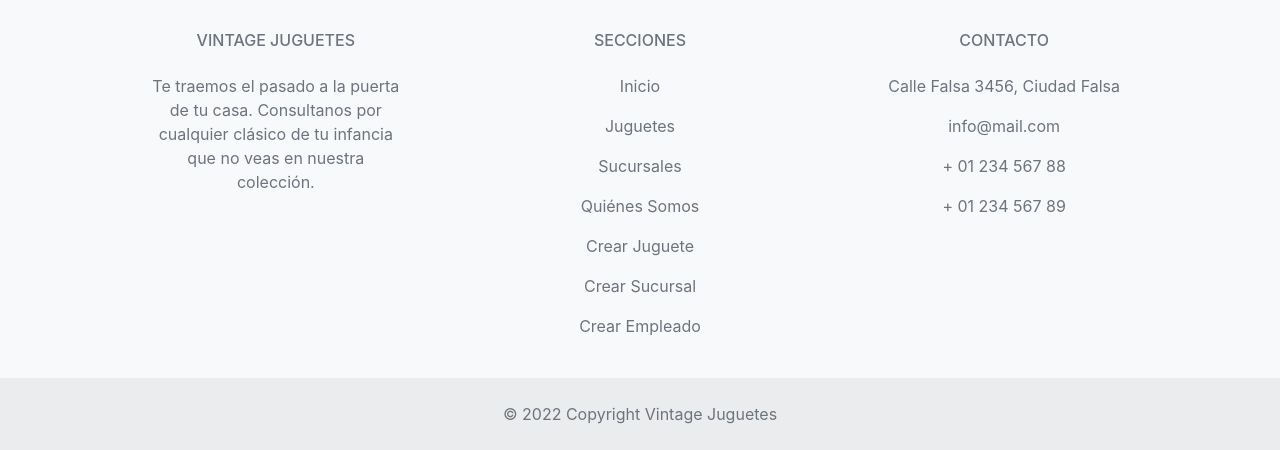
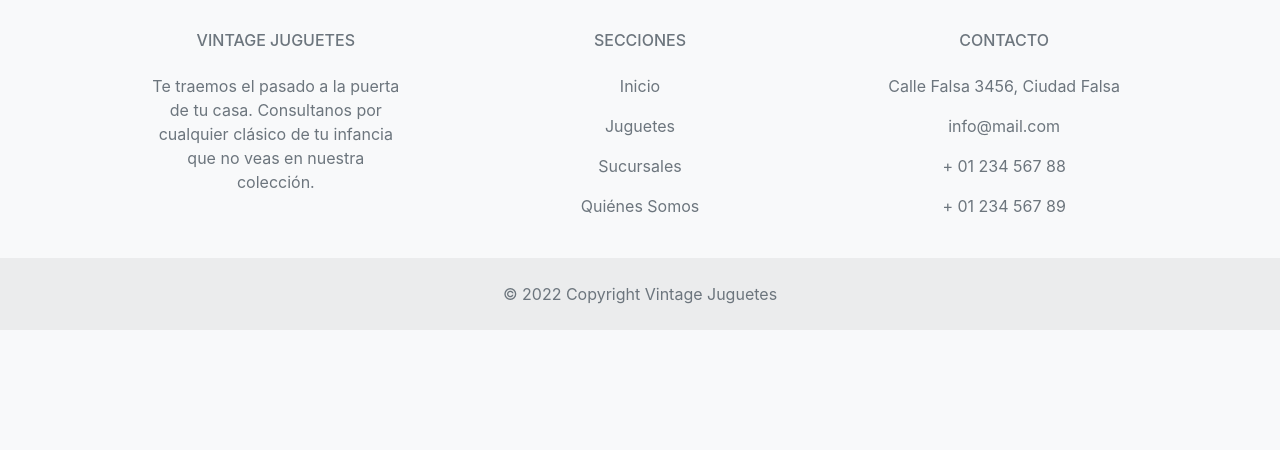
Before and after one commit to martujuanche/Entrega1-Espinoza-Ingouville-Juanche, a Django app: page /contacto/ in a window 1280 px wide. Shown: the part 395-845 px from the top of the page. After the commit the page ends 800 px from the top, so only its background shows below. Run offline with Django 4.2, Linux system fonts and the light colour scheme.

Commit message:
detalle footer

```diff
--- a/templates/base.html
+++ b/templates/base.html
@@ -131,16 +131,6 @@
           </p>
           <p>
             <a href="/quienes_somos/" class="text-reset">Quiénes Somos</a>
-          </p>
-          <p>
-            <a href="/crear-juguete/" class="text-reset">Crear Juguete</a>
-          </p>
-          <p>
-            <a href="/crear-sucursal/" class="text-reset">Crear Sucursal</a>
-          </p>
-          <p>
-            <a href="/crear-empleado/" class="text-reset">Crear Empleado</a>
-          </p>
         </div>
         <!-- Grid column -->
 
```
Also changed, not shown: static/imagenes/1002304581-photo-u1_XQN3cvY.jpg (added), static/imagenes/Jem_0Zss6BY.jpg (added), static/imagenes/istockphoto-1028528882-170667a_0IeqB2P.jpg (added), static/imagenes/micromachines_derHNLP.jpg (added), static/imagenes/pantro_aHjK2vT.jpg (added), static/imagenes/presi_83fkfDv.jpg (added).
